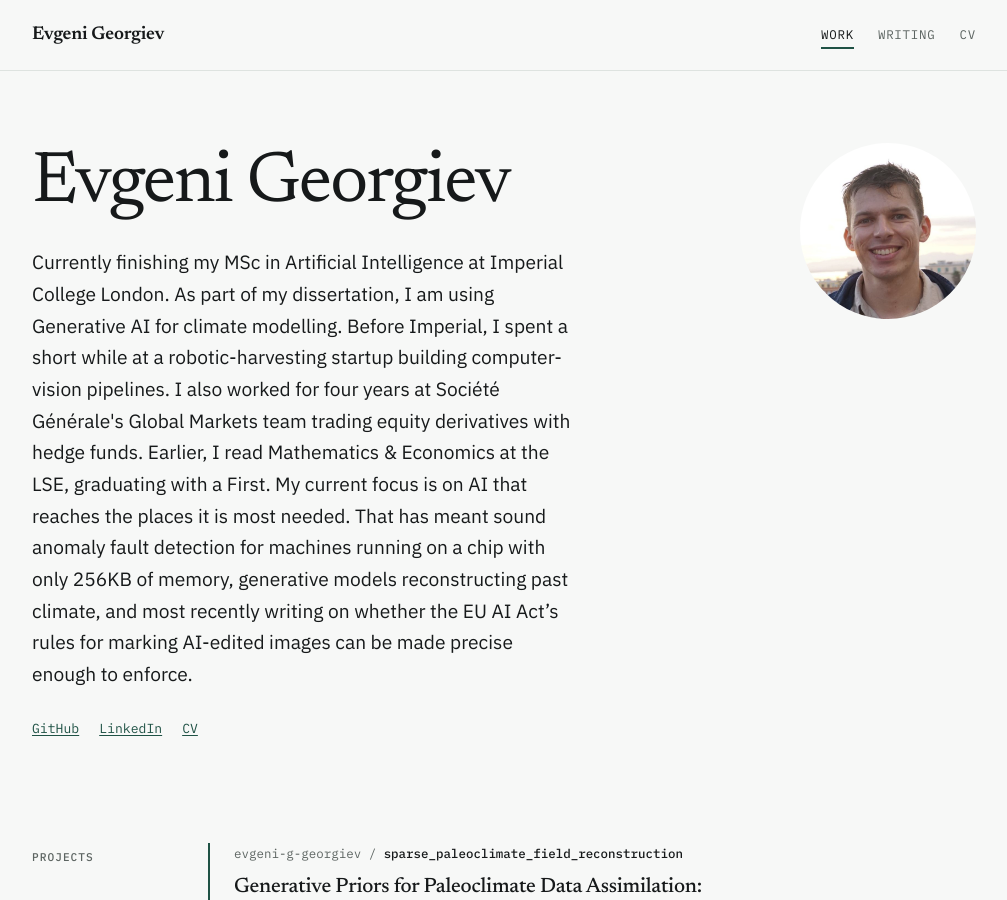
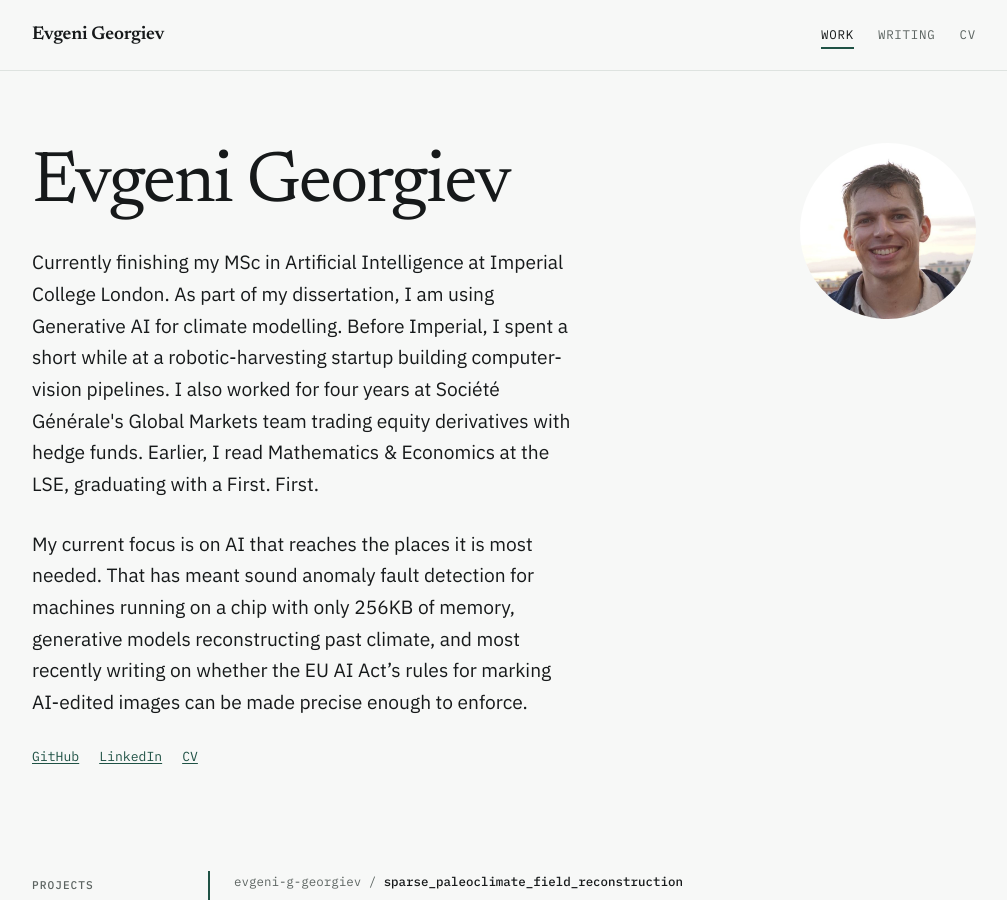
Before and after one commit to evgeni-g-georgiev/evgeni-g-georgiev.github.io, a Jekyll site: the page built from index.md, in a window 1280 px wide and 900 px high. Shown: the whole window, without its empty margins (136-1143 px from the left). Built offline with Jekyll 4.4.1, drawn with Linux system fonts in a browser that asks for light colours.

Commit message:
Update index.md

```diff
--- a/index.md
+++ b/index.md
@@ -14,6 +14,9 @@ title: Work
         building computer-vision pipelines. I also worked for four years at
         Société Générale's Global Markets team trading equity derivatives with hedge funds.
         Earlier, I read Mathematics &amp; Economics at the LSE, graduating with a First.
+        First.
+        </p>
+        <p class="lede">
         My current focus is on AI that reaches the places it is most needed.
         That has meant sound anomaly fault detection for machines running on
         a chip with only 256KB of memory, generative models reconstructing past climate,
```
